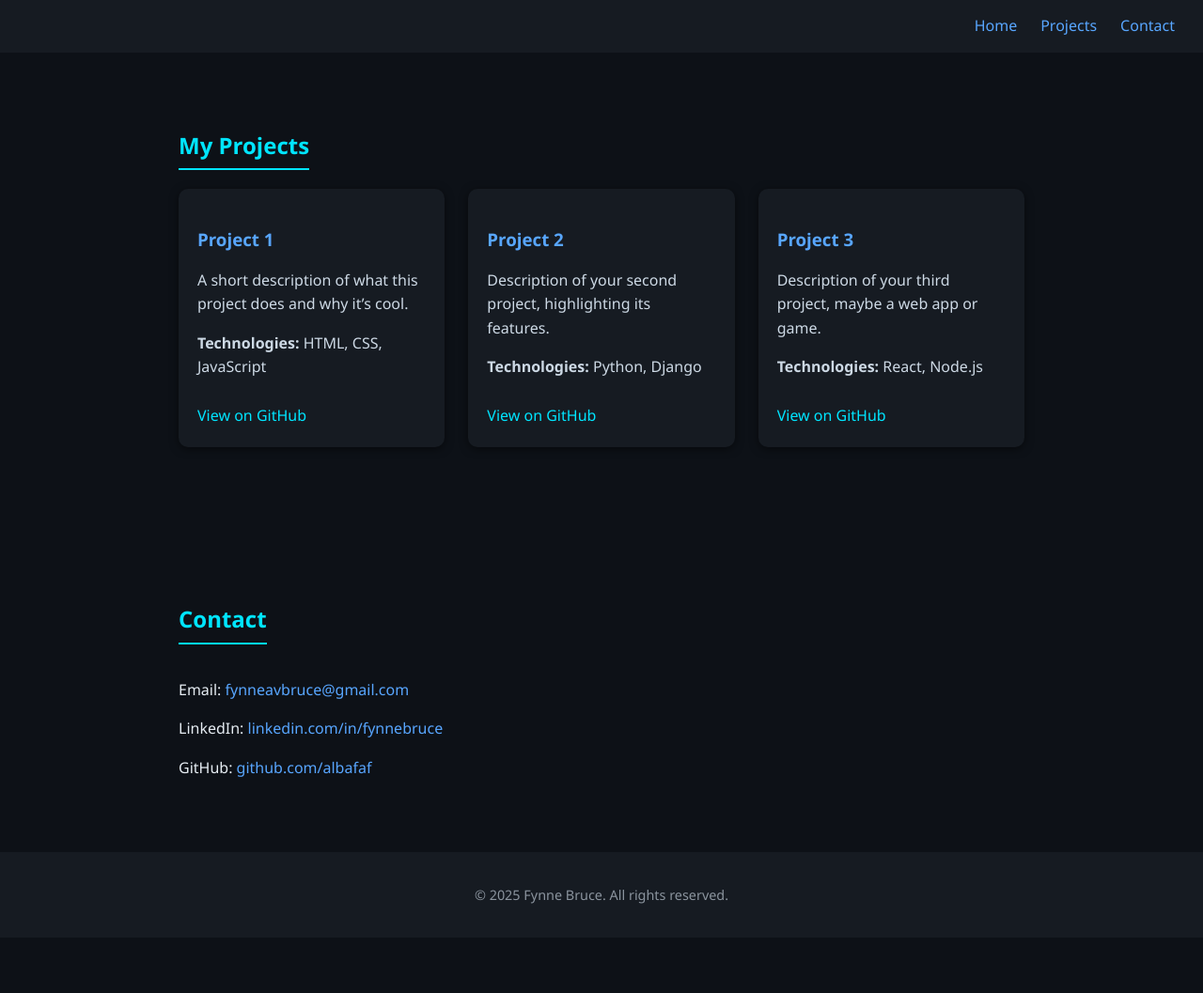
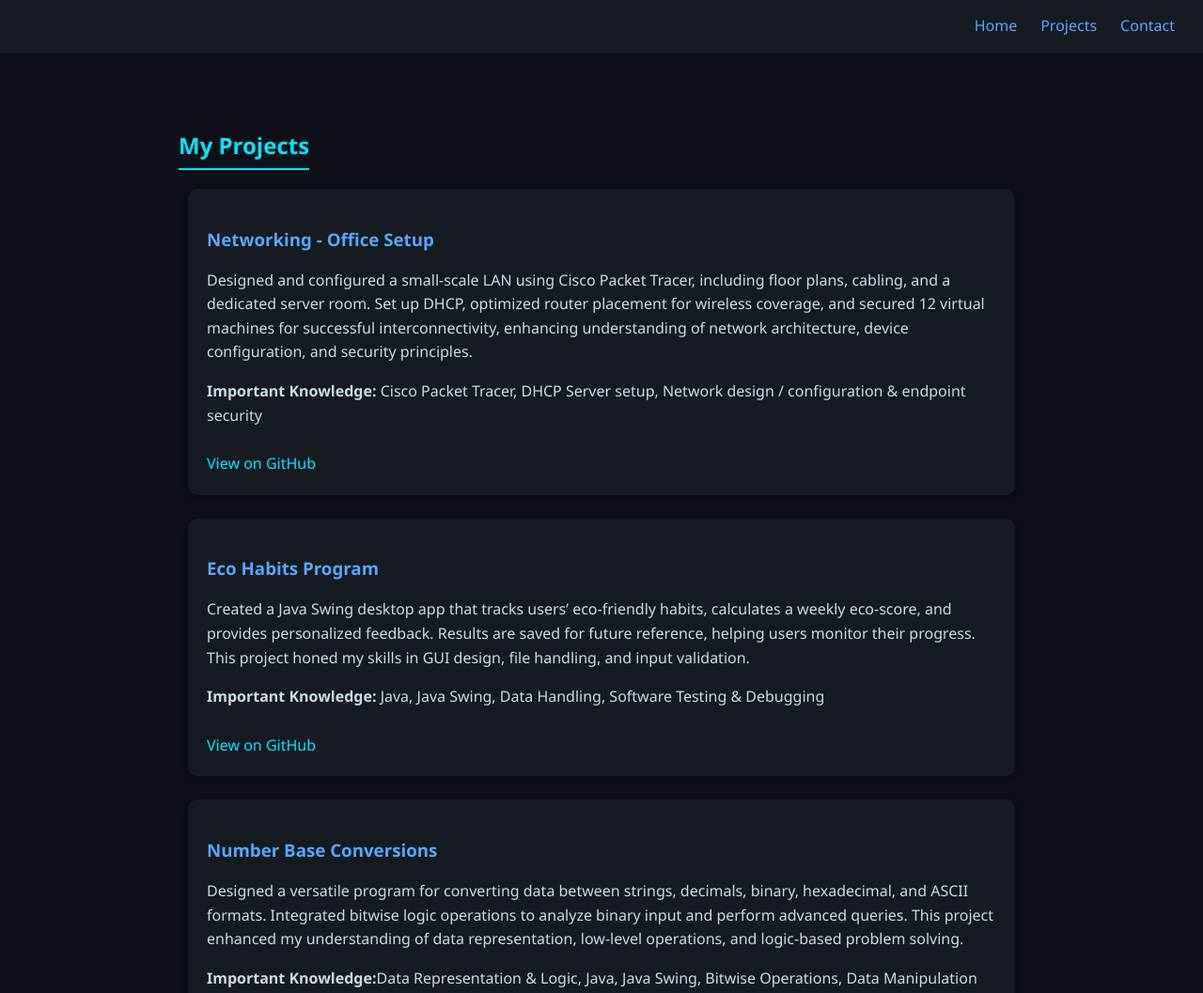
Before and after one commit to Albafaf/eportfolio, a plain HTML site: page projects.html in a window 1280 px wide. Shown: the top 1057 px of the page at 94% size. Before the commit the page ends 998 px from the top, so only its background shows below. Drawn offline with Linux system fonts and the light colour scheme.

Commit message:
Update on Projects page v3

```diff
--- a/projects.html
+++ b/projects.html
@@ -24,23 +24,27 @@
     <div class="projects-grid">
       <!-- Project Card -->
       <div class="project">
-        <h3>Project 1</h3>
-        <p>A short description of what this project does and why it’s cool.</p>
-        <p><strong>Technologies:</strong> HTML, CSS, JavaScript</p>
+        <h3>Networking - Office Setup</h3>
+        <p>Designed and configured a small-scale LAN using Cisco Packet Tracer, including floor plans, cabling, and a dedicated server room.
+            Set up DHCP, optimized router placement for wireless coverage, and secured 12 virtual machines for successful interconnectivity,
+            enhancing understanding of network architecture, device configuration, and security principles.</p>
+        <p><strong>Important Knowledge:</strong> Cisco Packet Tracer, DHCP Server setup, Network design / configuration & endpoint security</p>
         <a href="https://github.com/yourusername/project1" target="_blank">View on GitHub</a>
       </div>
 
       <div class="project">
-        <h3>Project 2</h3>
-        <p>Description of your second project, highlighting its features.</p>
-        <p><strong>Technologies:</strong> Python, Django</p>
+        <h3>Eco Habits Program</h3>
+        <p>Created a Java Swing desktop app that tracks users’ eco-friendly habits, calculates a weekly eco-score, and provides personalized feedback.
+            Results are saved for future reference, helping users monitor their progress. This project honed my skills in GUI design, file handling, and input validation.</p>
+        <p><strong>Important Knowledge:</strong> Java, Java Swing, Data Handling, Software Testing & Debugging</p>
         <a href="https://github.com/yourusername/project2" target="_blank">View on GitHub</a>
       </div>
 
       <div class="project">
-        <h3>Project 3</h3>
-        <p>Description of your third project, maybe a web app or game.</p>
-        <p><strong>Technologies:</strong> React, Node.js</p>
+        <h3>Number Base Conversions</h3>
+        <p>Designed a versatile program for converting data between strings, decimals, binary, hexadecimal, and ASCII formats. Integrated bitwise logic operations to analyze binary input and perform advanced queries.
+            This project enhanced my understanding of data representation, low-level operations, and logic-based problem solving.</p>
+        <p><strong>Important Knowledge:</strong>Data Representation & Logic, Java, Java Swing, Bitwise Operations, Data Manipulation</p>
         <a href="https://github.com/yourusername/project3" target="_blank">View on GitHub</a>
       </div>
 
--- a/style.css
+++ b/style.css
@@ -71,36 +71,6 @@ h2 {
   margin-bottom: 20px;
 }
 
-/* Project Cards */
-.project {
-  background: #161b22;
-  padding: 20px;
-  margin-bottom: 25px;
-  border-radius: 10px;
-  box-shadow: 0 2px 10px rgba(0,0,0,0.5);
-  transition: transform 0.3s ease;
-}
-
-.project:hover {
-  transform: translateY(-5px);
-}
-
-.project h3 {
-  color: #58a6ff;
-}
-
-.project a {
-  display: inline-block;
-  margin-top: 10px;
-  color: #00e5ff;
-  text-decoration: none;
-  font-weight: 500;
-}
-
-.project a:hover {
-  text-decoration: underline;
-}
-
 /* Contact Section */
 #contact a {
   color: #58a6ff;
@@ -123,8 +93,9 @@ footer {
 /* Projects Grid Layout */
 .projects-grid {
   display: grid;
-  grid-template-columns: repeat(auto-fit, minmax(280px, 1fr));
+  grid-template-columns: repeat(auto-fit, minmax(clamp(220px, 25%, 1fr), 1fr));
   gap: 25px;
+  padding: 0 10px; /* optional padding */
 }
 
 /* Individual Project Cards */
@@ -134,10 +105,12 @@ footer {
   border-radius: 10px;
   box-shadow: 0 2px 10px rgba(0,0,0,0.5);
   transition: transform 0.3s ease, box-shadow 0.3s ease;
+  width: 100%;
+  box-sizing: border-box;
 }
 
 .project:hover {
-  transform: translateY(-5px);
+   transform: scale(1.05);
   box-shadow: 0 6px 20px rgba(0,230,255,0.4);
 }
 
```
